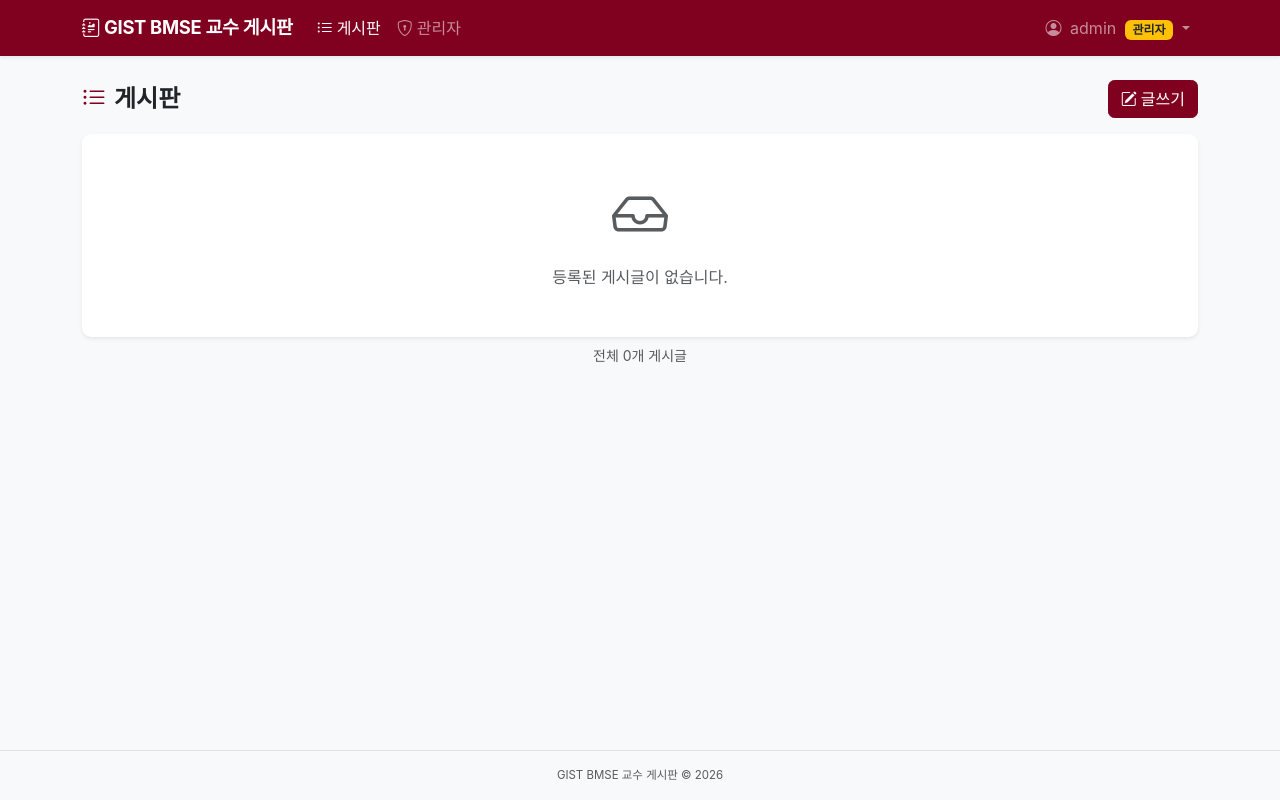
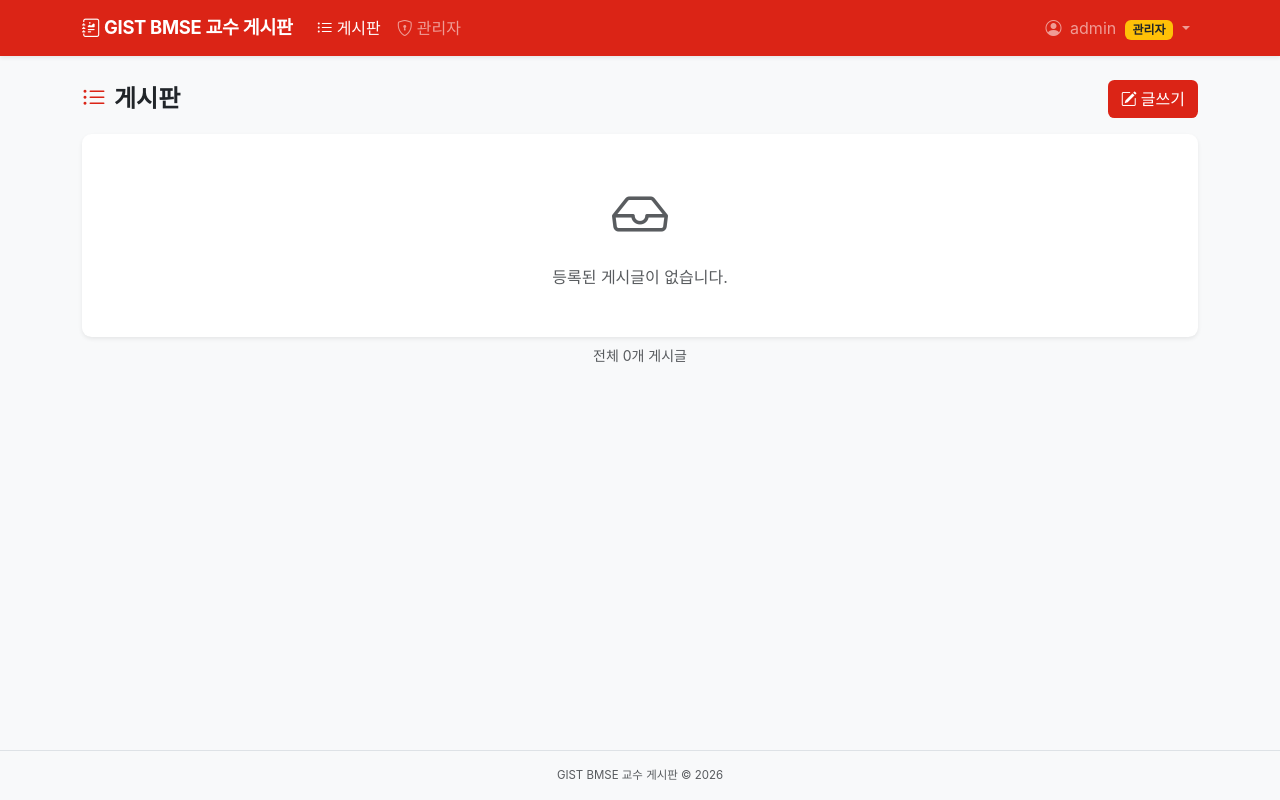
Before and after one commit to biotae/bmse-bulletin-board, a Flask app: page /board in a window 1280 px wide. Run offline with Flask 3, Linux system fonts and the light colour scheme; a user stored in the database is signed in; data that the repository does not hold is empty.

Commit message:
컬러 #db2416으로 변경, 테두리 제거

```diff
--- a/static/style.css
+++ b/static/style.css
@@ -2,28 +2,29 @@
    GIST BMSE 교수 게시판 - Custom Styles
    ============================================================ */
 
-/* Burgundy theme – override Bootstrap primary */
+/* Red theme – override Bootstrap primary */
 :root {
-  --bs-primary:         #800020;
-  --bs-primary-rgb:     128, 0, 32;
-  --bs-link-color:      #800020;
-  --bs-link-color-rgb:  128, 0, 32;
-  --bs-link-hover-color:#5a0016;
+  --bs-primary:         #db2416;
+  --bs-primary-rgb:     219, 36, 22;
+  --bs-link-color:      #db2416;
+  --bs-link-color-rgb:  219, 36, 22;
+  --bs-link-hover-color:#b81e10;
 }
 
 .btn-primary {
-  --bs-btn-bg:                #800020;
-  --bs-btn-border-color:      #800020;
-  --bs-btn-hover-bg:          #5a0016;
-  --bs-btn-hover-border-color:#5a0016;
-  --bs-btn-active-bg:         #4a0012;
-  --bs-btn-active-border-color:#4a0012;
+  --bs-btn-bg:                #db2416;
+  --bs-btn-border-color:      transparent;
+  --bs-btn-hover-bg:          #b81e10;
+  --bs-btn-hover-border-color:transparent;
+  --bs-btn-active-bg:         #9a1a0e;
+  --bs-btn-active-border-color:transparent;
+  --bs-btn-focus-shadow-rgb:  219, 36, 22;
 }
 
-.bg-primary { background-color: #800020 !important; }
-.text-primary { color: #800020 !important; }
-.border-primary { border-color: #800020 !important; }
-.navbar-dark.bg-primary { background-color: #800020 !important; }
+.bg-primary { background-color: #db2416 !important; }
+.text-primary { color: #db2416 !important; }
+.border-primary { border-color: transparent !important; }
+.navbar-dark.bg-primary { background-color: #db2416 !important; }
 
 /* Global */
 body {
@@ -73,7 +74,7 @@ main.container {
   font-size: 0.95rem;
 }
 .post-title-link:hover {
-  color: #800020 !important;
+  color: #db2416 !important;
   text-decoration: underline !important;
 }
 
@@ -124,12 +125,12 @@ main.container {
    Pagination
    ============================================================ */
 .page-link {
-  color: #800020;
+  color: #db2416;
   border-radius: 0.4rem !important;
 }
 .page-item.active .page-link {
-  background-color: #800020;
-  border-color: #800020;
+  background-color: #db2416;
+  border-color: #db2416;
 }
 
 /* ============================================================
```
